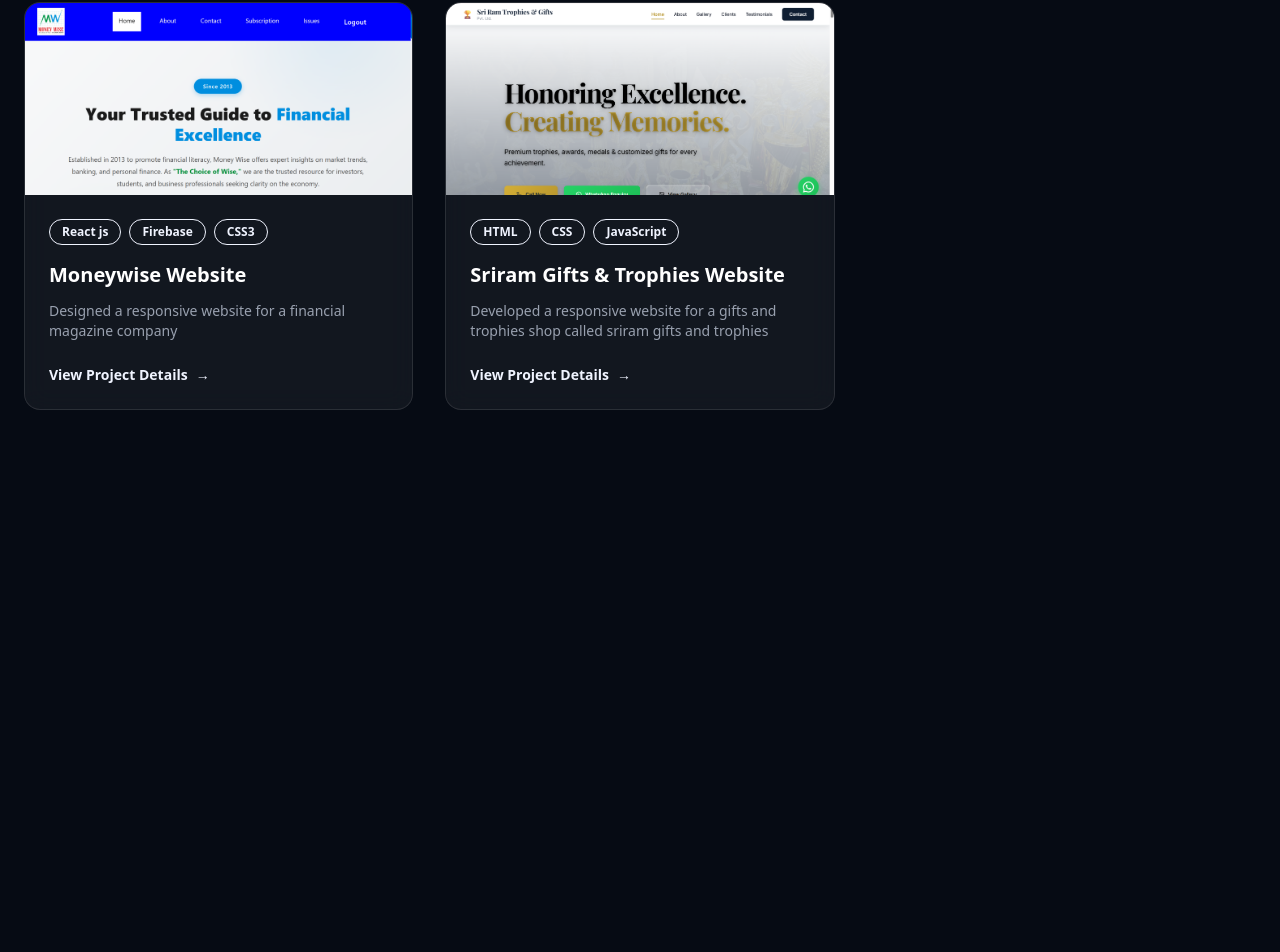
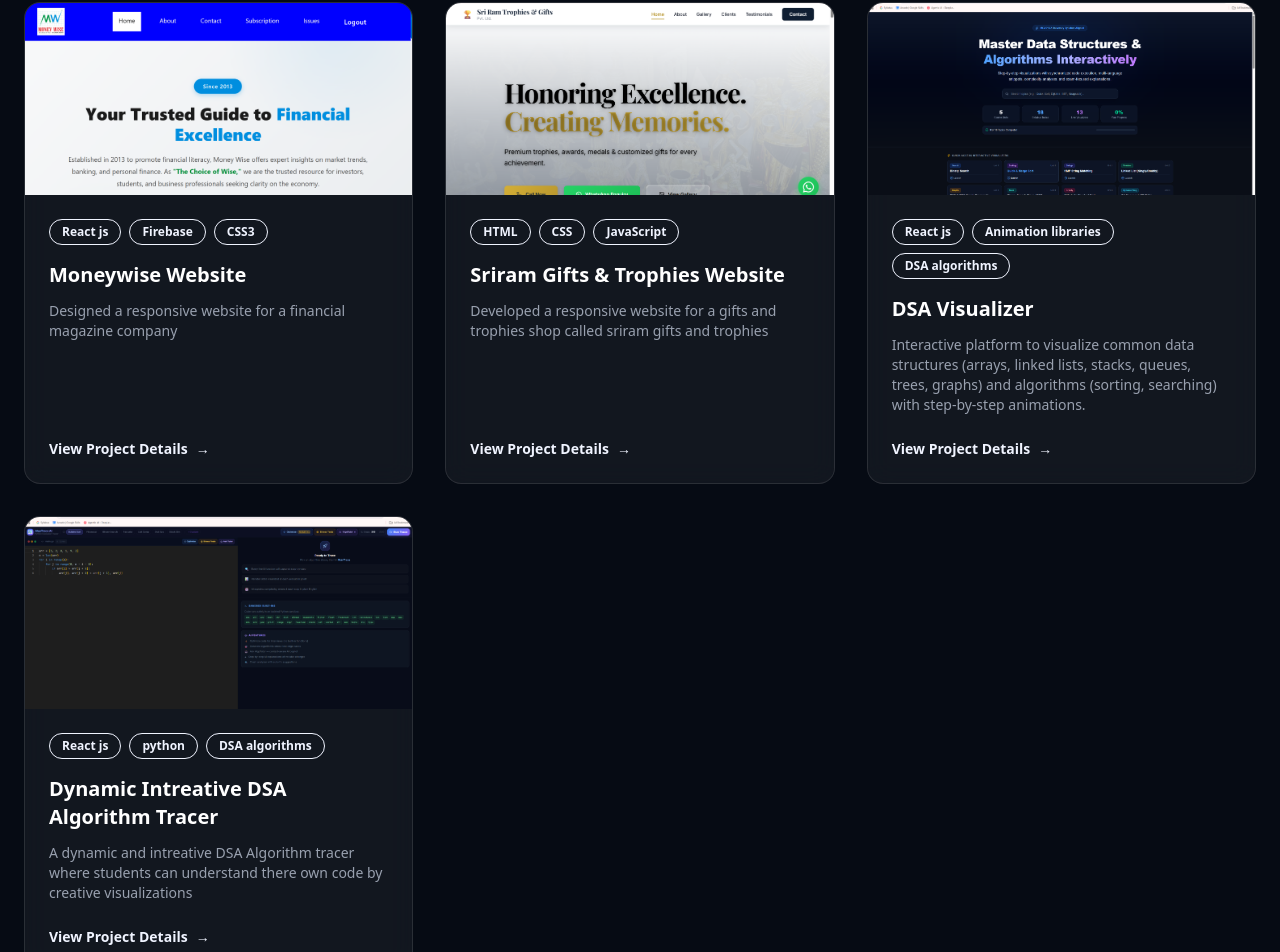
Before and after one commit to sriniketh-cp/next-js-protfolio, a Next.js app: page /projects in a window 1280 px wide. Shown: the part 792-1744 px from the top of the page. Before the commit the page ends 1282 px from the top, so only its background shows below. Built offline with nearby package versions, Linux system fonts and the light colour scheme.

Commit message:
added 2 new projects to my protfolio

```diff
--- a/app/achivements/page.js
+++ b/app/achivements/page.js
@@ -27,7 +27,7 @@
       category: "Professional",
       title: "6-Month Internship at Moneywise",
       date: "Oct 2025 - Mar 2026",
-      desc: "Served as an App and Website Developer intern, delivering production-ready features for a financial startup.",
+      desc: "Served as an App and Website Developer intern, delivering production-ready features for a Magazine startup.",
       icon: "fa-briefcase",
       image: "/images/Moneywisescreenshot.png",
       color: "text-accent-green",
--- a/app/projects/page.js
+++ b/app/projects/page.js
@@ -42,7 +42,24 @@
       tags: ["HTML", "CSS", "JavaScript"],
       img: "/images/sriram trophies screenshot.png",
       liveUrl: "https://sriramtrophies.in/"
+    },
+    {
+      id: 6,
+      title: "DSA Visualizer",
+      desc: "Interactive platform to visualize common data structures (arrays, linked lists, stacks, queues, trees, graphs) and algorithms (sorting, searching) with step-by-step animations.",
+      tags: ["React js", "Animation libraries", "DSA algorithms"],
+      img: "/images/dsa_visualizer.png",
+      liveUrl: "https://vercel.com/srinikeths-projects/dsa-visualizer/deployments"
+    },
+     {
+      id: 7,
+      title: "Dynamic Intreative DSA Algorithm Tracer",
+      desc: "A dynamic and intreative DSA Algorithm tracer where students can understand there own code by creative visualizations",
+      tags: ["React js", "python", "DSA algorithms"],
+      img: "/images/algotrace.png",
+      liveUrl: "https://vercel.com/srinikeths-projects/algotrace-ai-fronted-and-api-integration"
     }
+
   ];
 
   return (
```
Also changed, not shown: public/images/algotrace.png (added), public/images/dsa_visualizer.png (added).
